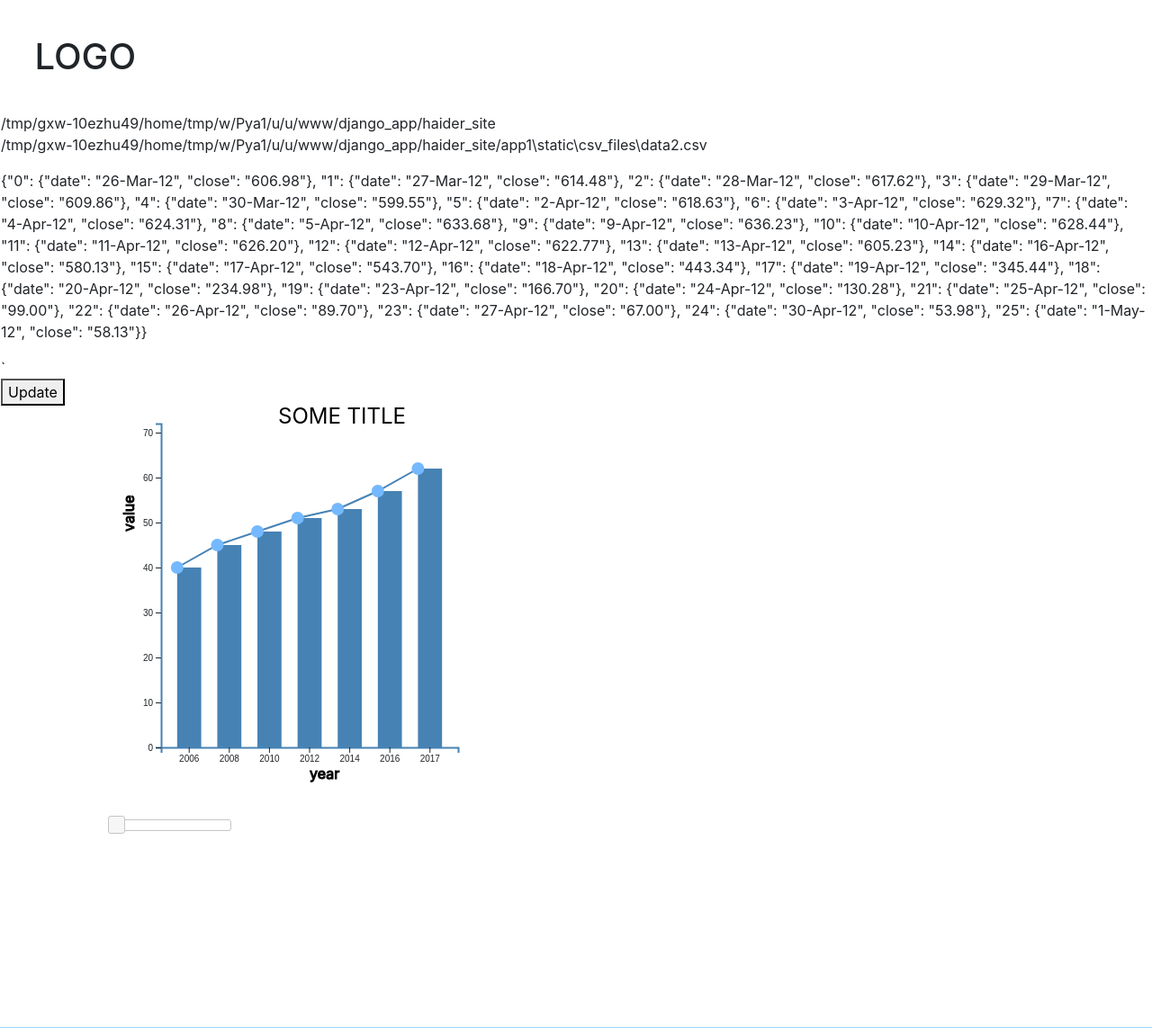
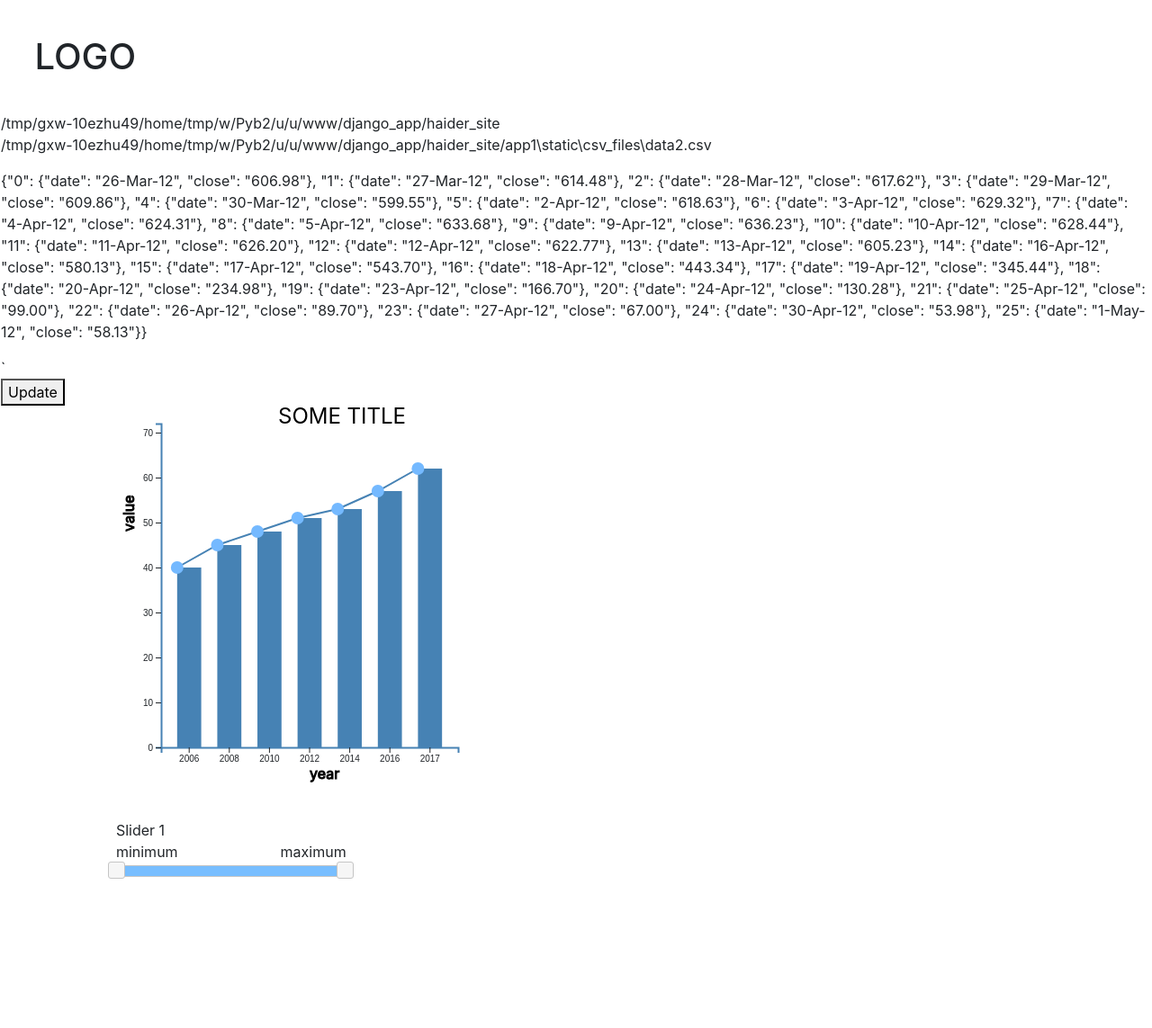
Before and after one commit to haideralrustem/django_app_data_analysis, a Django app: page /project1 in a window 1280 px wide. Shown: the part 84-1227 px from the top of the page at 90% size. Run offline with Django 3.2, Linux system fonts and the light colour scheme; data comes from the database, SQL or seed files in the repository; both versions use the stored data as it was after the commit; some libraries are stand-ins or nearby versions.

Commit message:
implemented filter slider

```diff
--- a/django_app/haider_site/app1/static/app1/project1_javascript.js
+++ b/django_app/haider_site/app1/static/app1/project1_javascript.js
@@ -307,7 +307,6 @@ function bar_graph (data, graph_title='default_title', x_title='x-label',
             }
     }
 
-
     // ..........
 
     if ( bar_mouseover_animation === true ) {
@@ -398,12 +397,14 @@ function bar_graph (data, graph_title='default_title', x_title='x-label',
 
     }
 
+
+
     //............
 
 
 
     // A function that update the chart
-    function update(selectedGroup) {
+    function updateData(selectedGroup) {
 
         // Create new data with the selection?
         var dataFilter = selectedGroup.map(function(d){return {x_value: d[data_fields[0]], y_value:d[data_fields[1]]} })
@@ -423,7 +424,7 @@ function bar_graph (data, graph_title='default_title', x_title='x-label',
             var e = svg.selectAll("circle")
             .data([dataFilter])
             .exit().remove();
-            console.log(e);
+
 
             svg.selectAll("myCircles")
             .data(dataFilter)
@@ -455,11 +456,18 @@ function bar_graph (data, graph_title='default_title', x_title='x-label',
     }
 
 
+    // filtering slider
+
+    // $("#slider").slider("destroy");
+
+    // Your Code Here
+
     if (filtering) {
         d3.select("#update-button").on("click", function(d) {
             // recover the option that has been chosen
 
             // var selectedGroup = d3.select(this).property("value")
+
 
             // this filter should be based on the view
             var selectedGroup = data.filter( function(d) {
@@ -469,69 +477,51 @@ function bar_graph (data, graph_title='default_title', x_title='x-label',
             });
 
             // run the updateChart function with this selected option
-            update(selectedGroup)
+            updateData(selectedGroup)
         })
 
 
+        $(function () {
+            $("#slider1").slider({
+                range: true,
+                min: xScale.domain()[0],
+                max: xScale.domain()[xScale.domain().length-1],
+                values: [xScale.domain()[0], xScale.domain()[xScale.domain().length-1]],
+                step: 0.1,
+                slide: function( event, ui ) {
+                    console.log("sliding....");
+                    let min_val = Math.round(ui.values[ 0 ]);
+                    let max_val = Math.round(ui.values[ 1 ]);
+                    $("#label-slider1").html(min_val);
+                    $("#label-slider2").html(max_val);
+
+                    var selectedGroup=data.filter( function(d) {
+                        filter_boolean = (d[data_fields[0]] >= min_val &&
+                                          d[data_fields[0]] <= max_val)
+                        return filter_boolean
+                    });
+
+                    updateData(selectedGroup);
+                    console.log(xScale.domain());
+                }
+
+            });
+        });
 
 
-        // document.getElementById("slider").oninput = function() {
+        // var selectedGroup=data.filter( function(d) {
+        //     filter_boolean = (d[data_fields[0]] > 2006 &&
+        //                       d[data_fields[0]] < 2017)
+        //     return filter_boolean
+        // });
 
-        //     var val = $('#slider').slider("option", "value");
-        //     console.log(val);
-        // }
+        // updateData(selectedGroup);
+        // console.log(xScale.domain());
 
 
-        // $(function() {
-        //     $("#slider").slider();
-
-        //     var startPos = $("#slider").slider("value");
-        //         endPos = '';
+    }
 
 
-        //     $("#slider").on("slidestart", function(event, ui) {
-
-        //     // do stuff
-        //     console.log($("#slider").slider("value"));
-
-
-
-        //     });
-
-        //     $("#slider").on("slidechange", function(event, ui) {
-
-        //             // do stuff
-        //         console.log($("#slider").slider("value"));
-
-
-
-        //     });
-
-
-
-        //     $("#slider").on("slidestop", function(event, ui) {
-        //         endPos = ui.value;
-        //         // let startPos = $("#slider").slider("value");
-        //         if (startPos != endPos) {
-        //             // do stuff
-        //             console.log($("#slider").slider("value"));
-        //         }
-
-        //         startPos = endPos;
-        //     });
-        // });
-
-        $("#slider").slider({
-            slide: function( event, ui ) {
-                console.log('slide: function');
-                let val = $("#slider").slider("value");
-            }
-          });
-        // $( "#slider" ).on( "slide", function( event, ui ) {
-        //     console.log('slide');
-        // } );
-
-    }
 
 
 }
--- a/django_app/haider_site/app1/static/app1/project1_styles.css
+++ b/django_app/haider_site/app1/static/app1/project1_styles.css
@@ -41,7 +41,20 @@ path {
 } */
 
 /*   slider styling   */
+#slider-container {
+  margin: 0 1% 0 10% ;
+  width: 20%;
+}
+
+#slider-label-wrap {
+  display: inline-flex;
+  width: 100%;
+  justify-content: space-between;
+}
+.ui-slider-range.ui-corner-all.ui-widget-header {
+  background: #0084ff87;
+}
 .slider {
-  margin: 0 10% ;
-  width: 10%;
+  margin: 1% 0;
+  width: 100%;
 }
--- a/django_app/haider_site/project1/templates/project1/main_page.html
+++ b/django_app/haider_site/project1/templates/project1/main_page.html
@@ -14,11 +14,7 @@
 
 <script src="{% static 'app1/jquery-ui-1.12.1.custom/jquery-ui.js' %}"></script>
 
-<script>
-    $( function() {
-      $( "#slider" ).slider();
-    } );
-</script>
+
 
 <div class="project-page-wrapper">
 
@@ -40,7 +36,23 @@
     </div>
     <div id='svg-container'></div>
 
-    <div id="slider" draggable="true" class="slider"></div>
+    <div id="slider-container">
+        <div>Slider 1</div>
+        <div id="slider-label-wrap">
+
+            <div id="label-slider1">minimum</div>
+            <div id="label-slider2">maximum</div>
+        </div>
+        <div id="slider1" class="slider"></div>
+
+
+        <!-- <div>Max</div>
+        <div id="label-slider-max">Max !</div>
+        <div id="slider-max" class="slider"></div> -->
+
+
+
+    </div>
 
 
 </div>
```
Also changed, not shown: django_app/haider_site/db.sqlite3.
